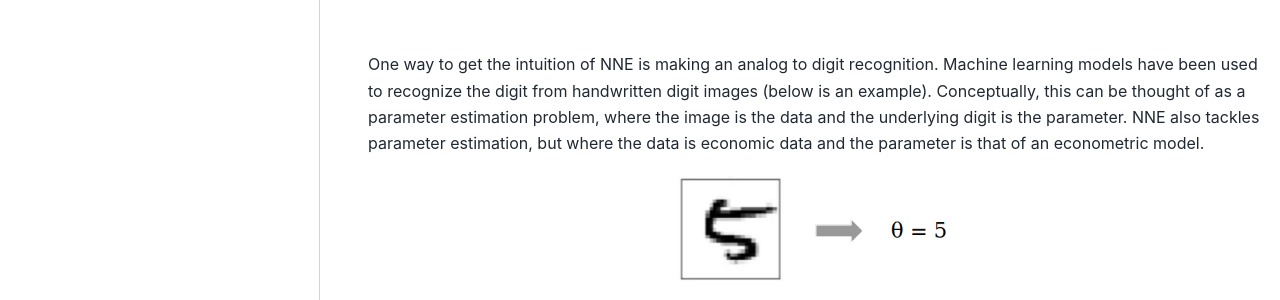
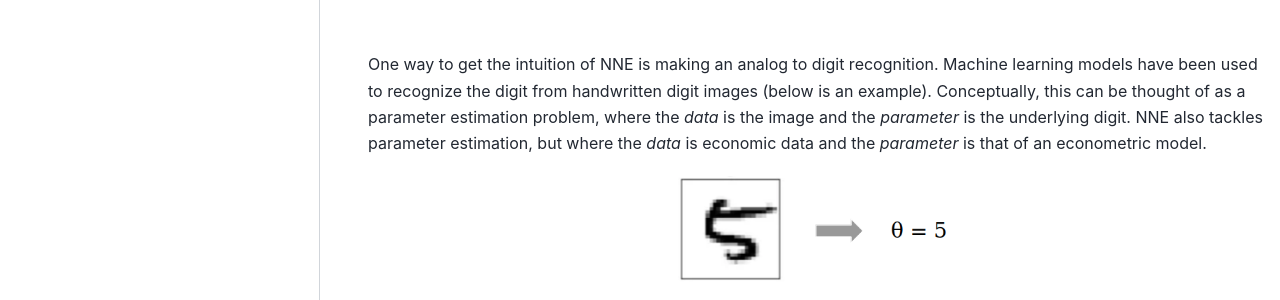
Before and after one commit to nnehome/nnehome.github.io, a Sphinx documentation site: the page built from docs/source/home/home.rst, in a window 1280 px wide. Shown: the part 1104-1404 px from the top of the page. Built offline with Sphinx 7.4.7 and the PyData theme 0.15.4, drawn with Linux system fonts in a browser that asks for light colours.

Commit message:
some change

```diff
--- a/docs/source/home/home.rst
+++ b/docs/source/home/home.rst
@@ -35,7 +35,7 @@
 An Analog
 ---------------
 |
-One way to get the intuition of NNE is making an analog to digit recognition. Machine learning models have been used to recognize the digit from handwritten digit images (below is an example). Conceptually, this can be thought of as a parameter estimation problem, where the image is the data and the underlying digit is the parameter. NNE also tackles parameter estimation, but where the data is economic data and the parameter is that of an econometric model.
+One way to get the intuition of NNE is making an analog to digit recognition. Machine learning models have been used to recognize the digit from handwritten digit images (below is an example). Conceptually, this can be thought of as a parameter estimation problem, where the *data* is the image and the *parameter* is the underlying digit. NNE also tackles parameter estimation, but where the *data* is economic data and the *parameter* is that of an econometric model.
 
 .. image:: digit_rec.png
   :scale: 70%
```
